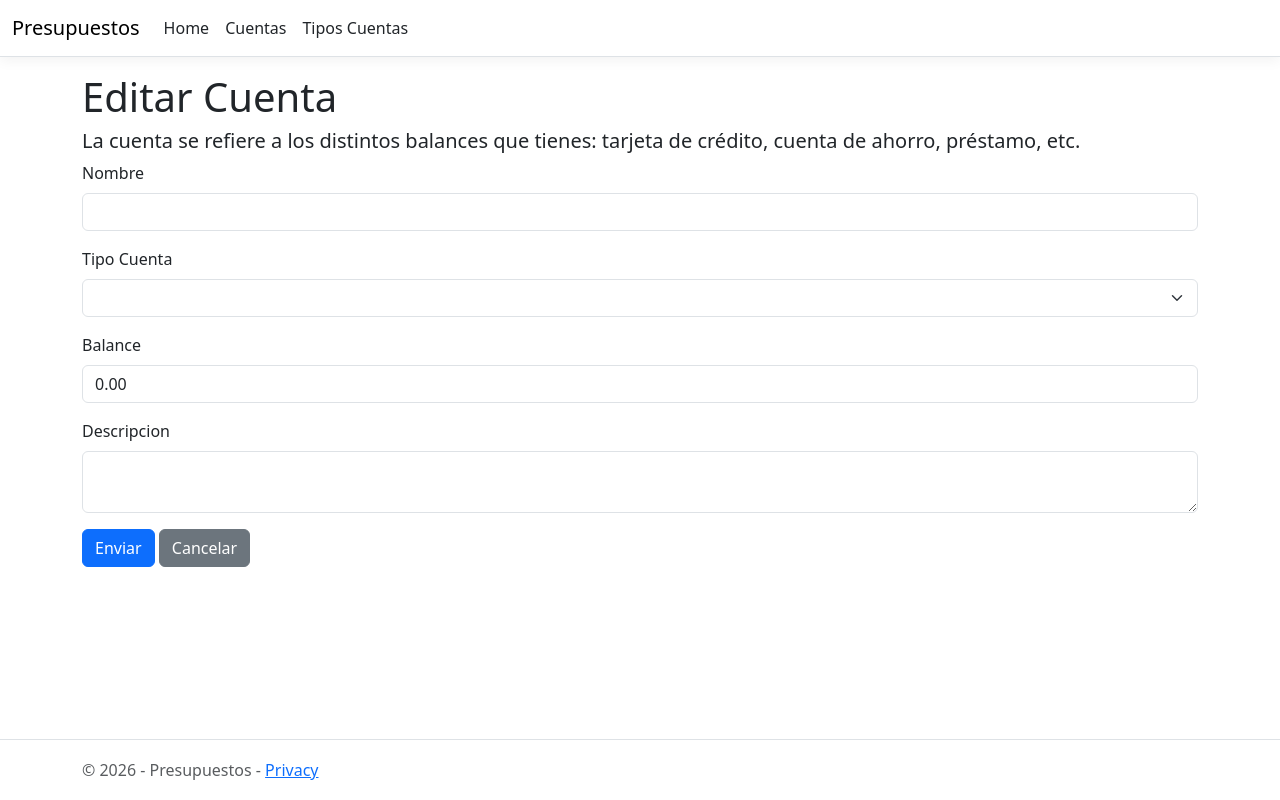
After one commit to jaracamilo83/Presupuesto, an ASP.NET Core app: template Views/Cuentas/Editar.cshtml in a window 1280 px wide. The commit adds this page. Run offline with ASP.NET Core 8, Linux system fonts and the light colour scheme; the template is opened without the code that fills it, so the values that code supplies are empty; style sheets or scripts are compiled from the project's sources.

Commit message:
🔨 Implementación de la opción de editar

```diff
--- a/Interfaces/IRepositorioCuenta.cs
+++ b/Interfaces/IRepositorioCuenta.cs
@@ -4,4 +4,6 @@ public interface IRepositorioCuenta
 {
     Task<bool> CrearCuenta(Cuenta modelo);
     Task<IEnumerable<Cuenta>> ObtenerCuentas(int usuarioId);
+    Task<Cuenta> ObtenerCuenta(int cuentaId, int usuarioId);
+    Task EditarCuenta(Cuenta modelo);
 }
--- a/Models/Cuenta.cs
+++ b/Models/Cuenta.cs
@@ -15,7 +15,7 @@ public class Cuenta
     [DisplayName("Tipo Cuenta")]
     public int TipoCuentaId { get; set; }
 
-    public string TipoCuenta { get; set; }
+    public string? TipoCuenta { get; set; }
 
     public decimal Balance { get; set; }
 
--- a/ViewModels/IndexCuentaViewModel.cs
+++ b/ViewModels/IndexCuentaViewModel.cs
@@ -2,7 +2,7 @@ namespace Presupuestos;
 
 public class IndexCuentaViewModel
 {
-    public string  TipoCuenta { get; set; }
+    public string?  TipoCuenta { get; set; }
     public IEnumerable<Cuenta> Cuentas { get; set; }
     public decimal Balance => Cuentas.Sum(x => x.Balance);
 }
--- /dev/null
+++ b/Views/Cuentas/Editar.cshtml
@@ -0,0 +1,45 @@
+@model CrearCuentaViewModel
+
+@{
+    ViewData["Title"] = "Editar Cuenta";
+}
+
+<h1>@ViewData["Title"] @Model.Nombre</h1>
+<h5>La cuenta se refiere a los distintos balances que tienes:
+    tarjeta de crédito, cuenta de ahorro, préstamo, etc.</h5>
+
+<form asp-action="Editar">
+    <div asp-validation-summary="ModelOnly" class="text-danger"></div>
+
+    <div class="mb-3">
+        <label asp-for="Nombre" class="form-label"></label>
+        <input asp-for="Nombre" class="form-control" />
+        <span asp-validation-for="Nombre" class="text-danger"></span>
+    </div>
+
+    <div class="mb-3">
+        <label class="form-label" asp-for="TipoCuentaId"></label>
+        <select asp-for="TipoCuentaId" asp-items="Model.TiposCuentas" class="form-select"></select>
+        <span asp-validation-for="TipoCuentaId" class="text-danger"></span>
+    </div>
+
+    <div class="mb-3">
+        <label asp-for="Balance" class="form-label"></label>
+        <input asp-for="Balance" class="form-control" />
+        <span asp-validation-for="Balance" class="text-danger"></span>
+    </div>
+
+    <div class="mb-3">
+        <label asp-for="Descripcion" class="form-label"></label>
+        <textarea asp-for="Descripcion" class="form-control"></textarea>
+        <span asp-validation-for="Descripcion" class="text-danger"></span>
+    </div>
+
+    <button class="btn btn-primary" type="submit">Enviar</button>
+    <a class="btn btn-secondary" asp-action="Index">Cancelar</a>
+</form>
+
+@section Scripts
+{
+    <partial name="_ValidationScriptsPartial"/>
+}
```
Also changed, not shown: Controllers/CuentasController.cs (+29 -1 lines), Services/RepositorioCuenta.cs (+18 -1 lines), Views/Cuentas/Index.cshtml (+17 -2 lines), 4 other files.
